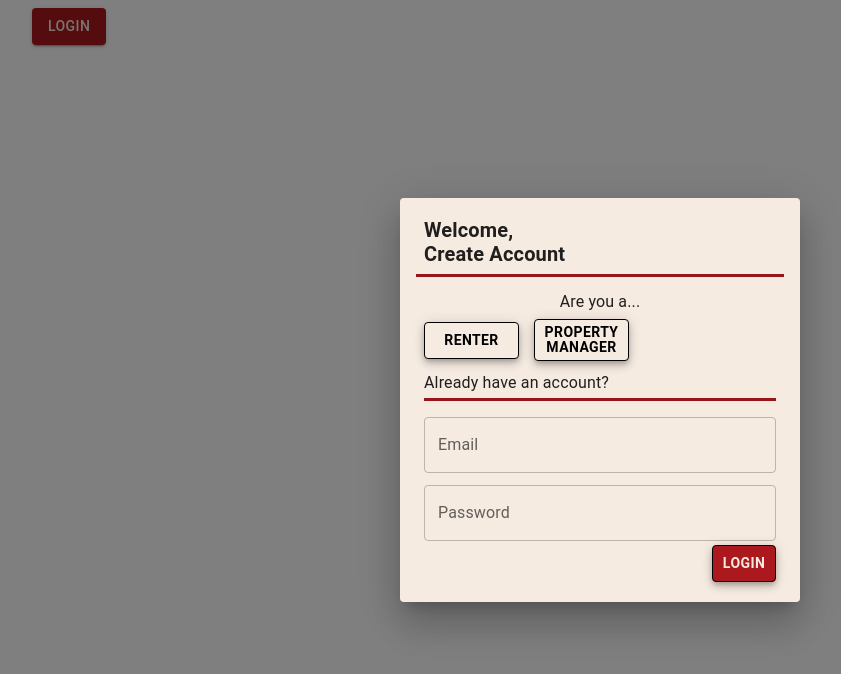
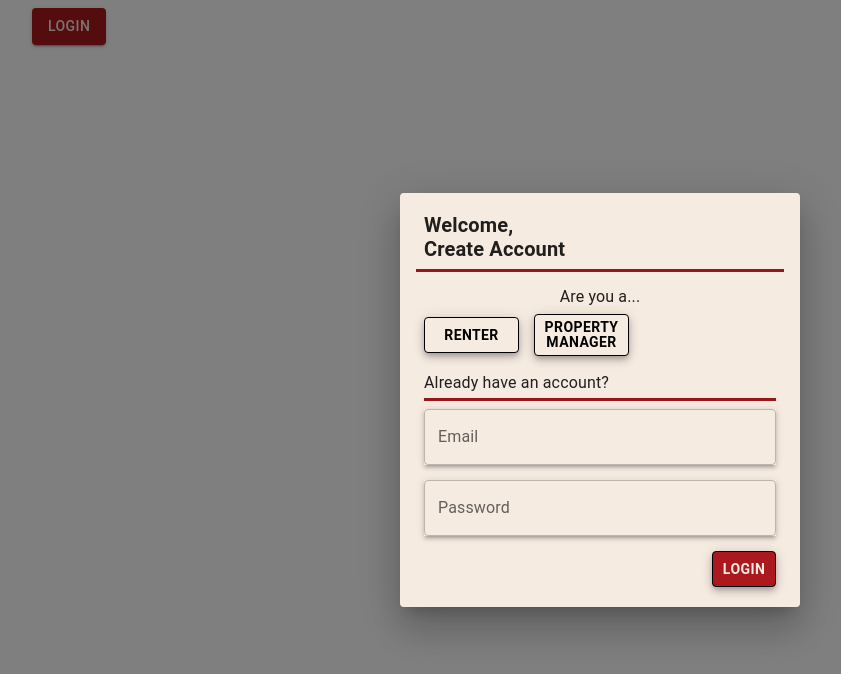
Before and after one commit to chrislqiu/Roomster, a React (Create React App) app in the folder client/: page /Login in a window 1280 px wide. Both pictures are taken after a click on the button "LOGIN". Shown: the top 674 px of the page, without its empty margins (40-881 px from the left). Built offline with nearby package versions, Linux system fonts and the light colour scheme.

Commit message:
- fixed email/password textfields

```diff
--- a/client/src/components/LoginView.js
+++ b/client/src/components/LoginView.js
@@ -108,16 +108,27 @@ const LoginView = ({ text}) => {
                             </Button>
                         </div>
 
-                    <Typography sx={{margin:1.5, marginLeft: "auto", marginTop: "10px", marginBottom: "-5px"}}>
+                    <Typography sx={{margin:1.5, marginLeft: "auto", marginTop: "15px", marginBottom: "-5px"}}>
                         Already have an account?
                     </Typography>
                     </Box>
+                    <Divider variant="middle" sx = {{textAlign: "center", borderBottomWidth: 3, color:"#AB191F", backgroundColor:"#AB191F", marginY:1, width: "100%", marginLeft: "auto", marginRight: "auto" }}/>
+
 
                     <Box>
-                        <Divider variant="middle" sx = {{textAlign: "center", borderBottomWidth: 3, color:"#AB191F", backgroundColor:"#AB191F", marginY:1, width: "100%", marginLeft: "auto", marginRight: "auto" }}/>
                         <div>
-                            <TextField fullWidth margin="dense" height="10px" id="email-textfield" label="Email" variant="outlined"/>
-                            <TextField fullWidth margin="dense" id="psw-textfield" label="Password" variant="outlined" />
+                            <TextField
+                                label="Email" id="email-textfield" variant="outlined" fullWidth
+                                sx = {{
+                                    boxShadow:"3", margin:"dense", marginBottom:"15px"
+                                }}
+                            />
+                            <TextField
+                                label="Password" id="psw-textfield" variant="outlined" fullWidth
+                                sx = {{
+                                    boxShadow:"3", margin:"dense", marginBottom:"15px"
+                                }}
+                            />
 
                             <Button
                                     sx={{
@@ -132,15 +143,10 @@ const LoginView = ({ text}) => {
                                     }}
                                     variant="outlined">LOGIN
                                 </Button>
-
                         </div>
                     </Box>
-
                 </DialogContent>
-
-
             </Dialog>
-
         </React.Fragment>
     )
 }
```
